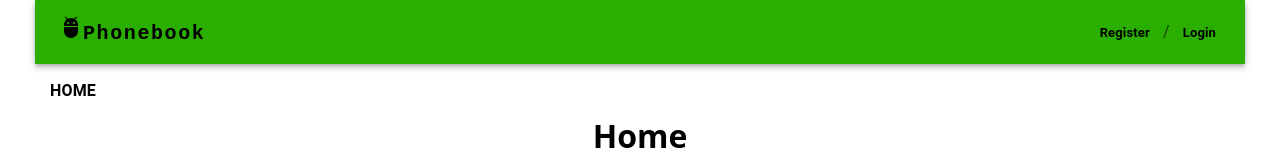
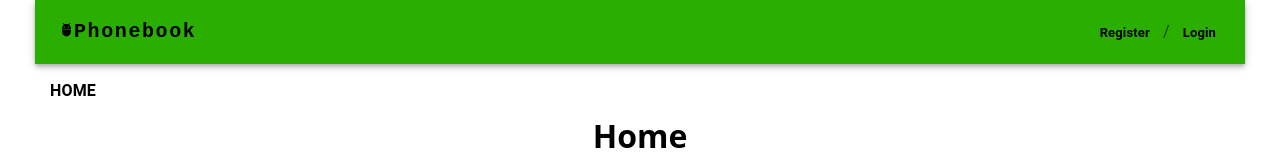
Before and after one commit to VadimTrubay/TypeScript_React_Project_ContactBook, a React (Vite) app: page / in a window 1280 px wide. Shown: the top 160 px of the page. Built offline with nearby package versions, Linux system fonts and the light colour scheme.

Commit message:
Update Logo.jsx

```diff
--- a/src/components/Logo/Logo.jsx
+++ b/src/components/Logo/Logo.jsx
@@ -5,7 +5,7 @@ import styles from "./Logo.module.css";
 const Logo = () => {
   return (
     <div className={styles.nav_link}>
-      <AdbIcon />
+      <AdbIcon sx={{fontSize: "15px"}} />
       <Typography
         variant="h6"
         noWrap
```
